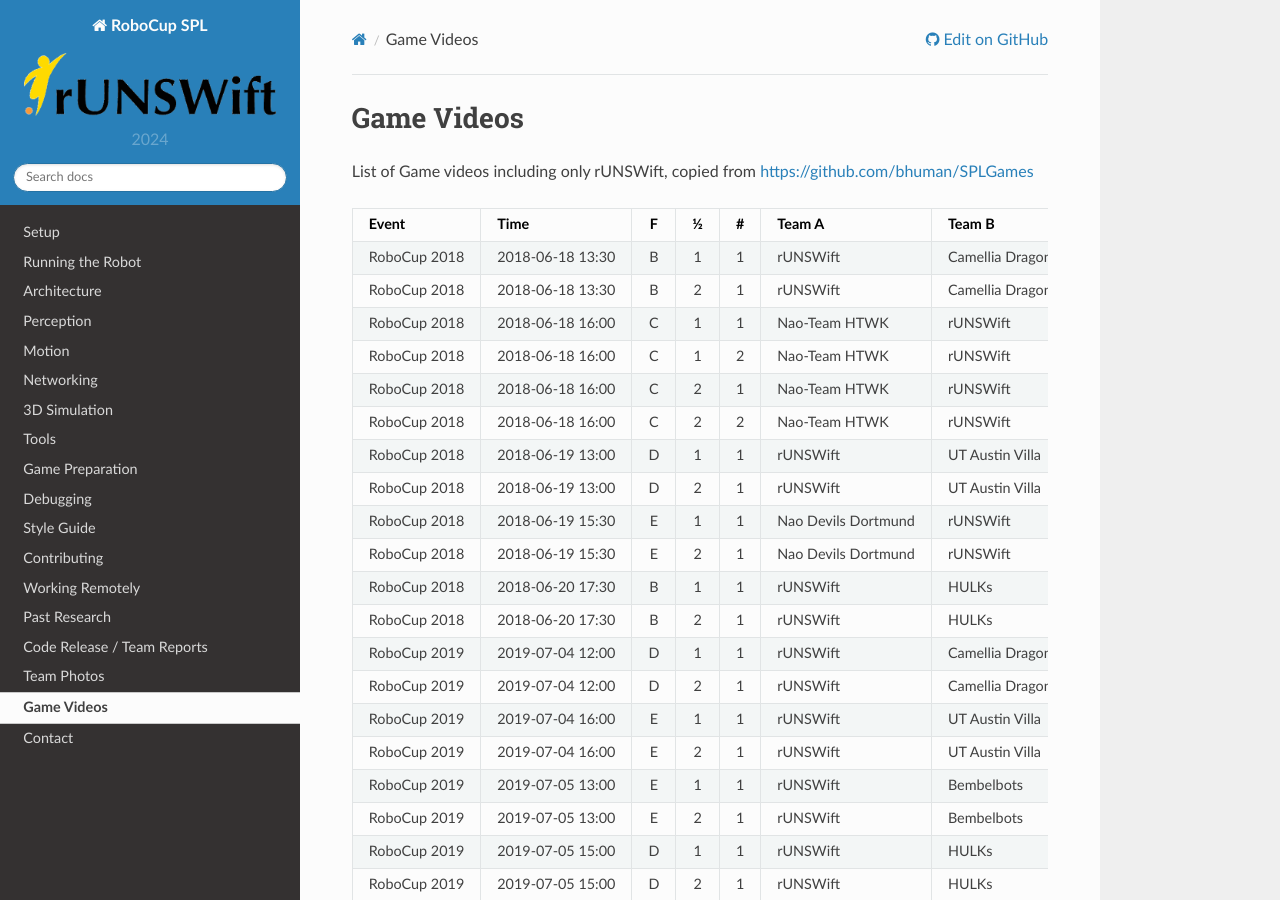
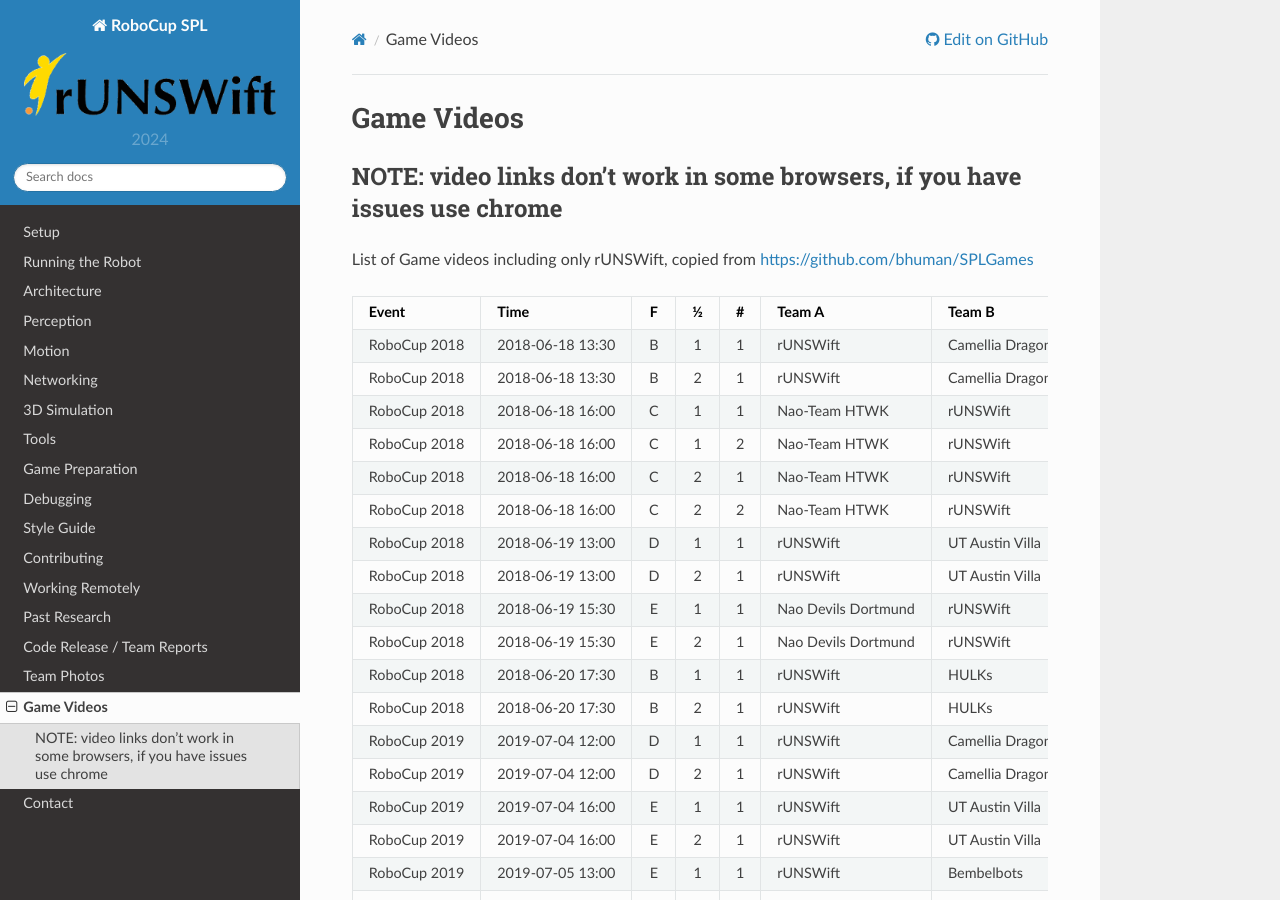
Before and after one commit to UNSWComputing/rUNSWift-docs, a Sphinx documentation site: the page built from source/game-videos.md, in a window 1280 px wide and 900 px high. Built offline with Sphinx 7.4.7 and the Read the Docs theme 2.0.0, drawn with Linux system fonts in a browser that asks for light colours.

Commit message:
Update game-videos.md
Added note because video links weren't working for me in firefox

```diff
--- a/source/game-videos.md
+++ b/source/game-videos.md
@@ -1,4 +1,6 @@
 # Game Videos
+
+## NOTE: video links don't work in some browsers, if you have issues use chrome
 
 List of Game videos including only rUNSWift, copied from [https://github.com/bhuman/SPLGames](https://github.com/bhuman/SPLGames)
 | Event | Time | F | ½ | # | Team A | Team B | Video | GC Log | TCM Log |
```
